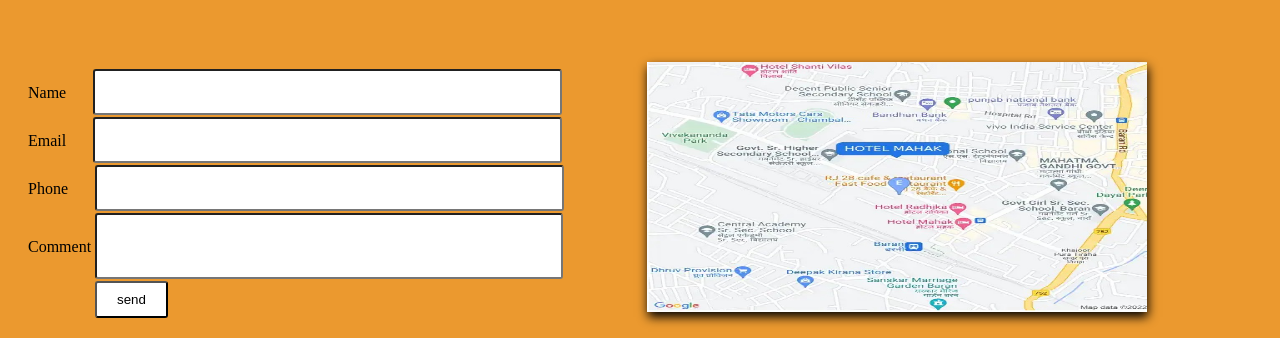
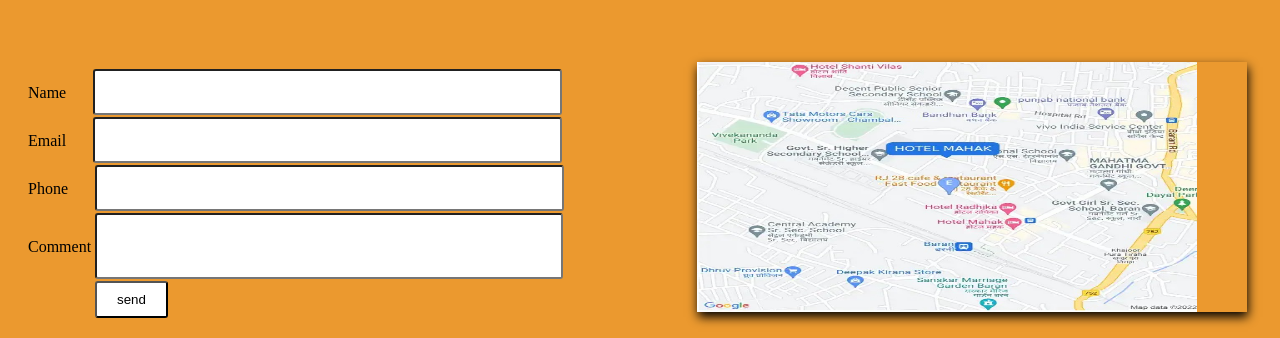
Before and after one commit to zuhal1313/AAP-Web-Final-Project, a plain HTML site: page Contact.html in a window 1280 px wide. Shown: the part 121-459 px from the top of the page. Drawn offline with Linux system fonts and the light colour scheme.

Commit message:
Update Contact.css

```diff
--- a/Contact.css
+++ b/Contact.css
@@ -106,12 +106,13 @@ a:hover{
 
     }
  #Z{
-  margin-left:50px;
+  margin-left:100px;
   margin-top:43px;
   width:500px;
   height:250px;
   display: inline-block;
   box-shadow:1px 5px 10px ;
+   padding-right:50px;
 }
  #log img{
 
```
